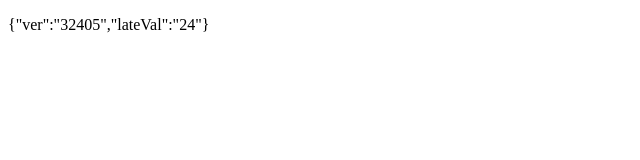
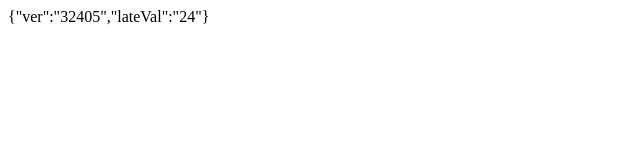
Before and after one commit to gerbuk2/gerbuk2.github.io, a plain HTML site: page index.html in a window 1280 px wide. Shown: the whole page, without its empty margins (0-640 px from the left). Drawn offline with Linux system fonts and the light colour scheme.

Commit message:
Update index.html

```diff
--- a/index.html
+++ b/index.html
@@ -1,6 +1,6 @@
 <!DOCTYPE html>
 <html>
 <body>
-<p>{"ver":"32405","lateVal":"24"}</p>
+{"ver":"32405","lateVal":"24"}
 </body>
 </html>
```
